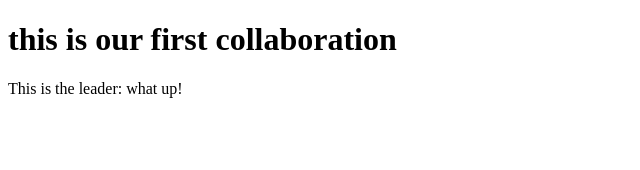
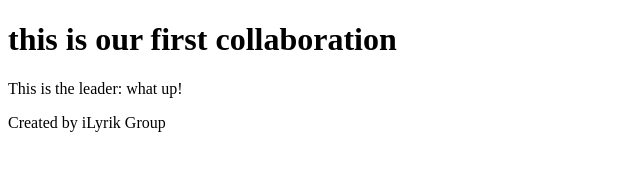
Before and after one commit to iLyrik/crispy-octo-goggles, a plain HTML site: page index.html in a window 1280 px wide. Shown: the whole page, without its empty margins (0-640 px from the left). Drawn offline with Linux system fonts and the light colour scheme.

Commit message:
added the footer

```diff
--- a/index.html
+++ b/index.html
@@ -9,5 +9,7 @@
 
 	<p>This is the leader: what up!</p>
 
+  <footer>Created by iLyrik Group</footer>
+
 </body>
 </html>
```
